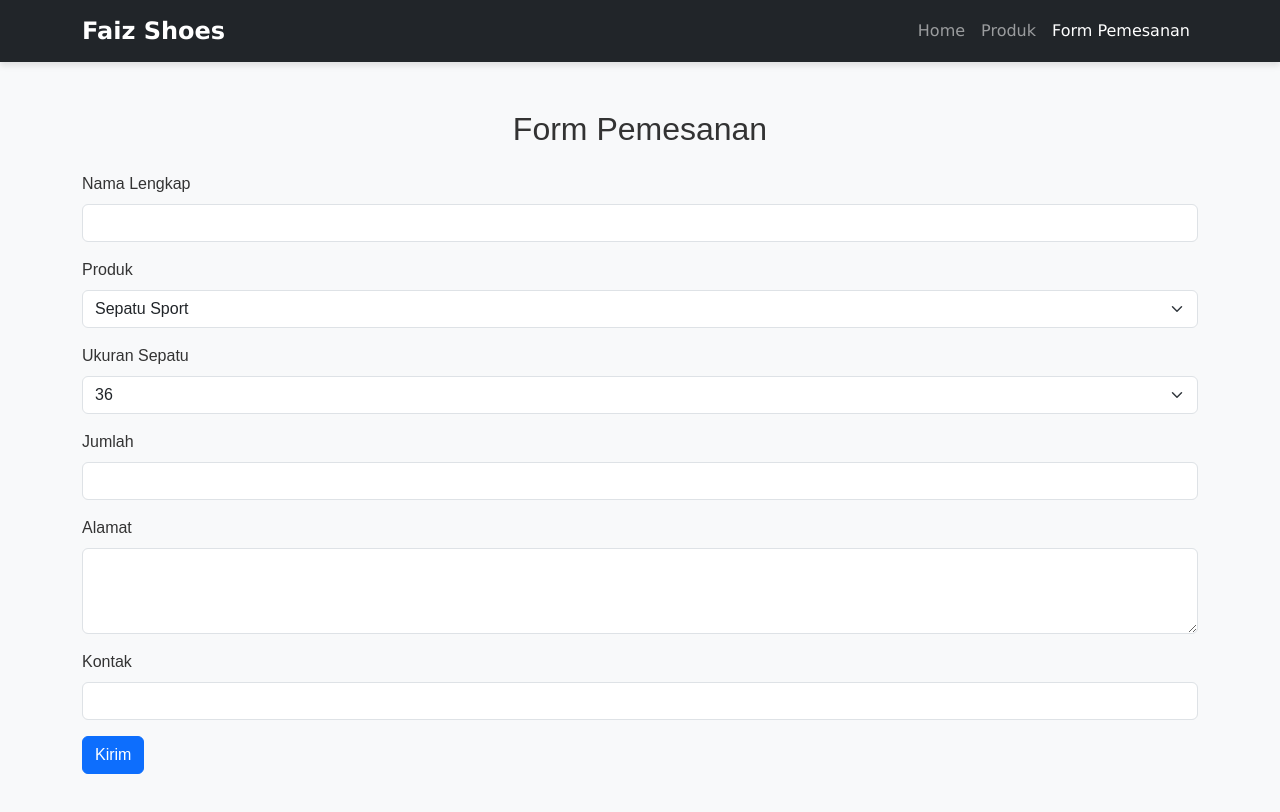
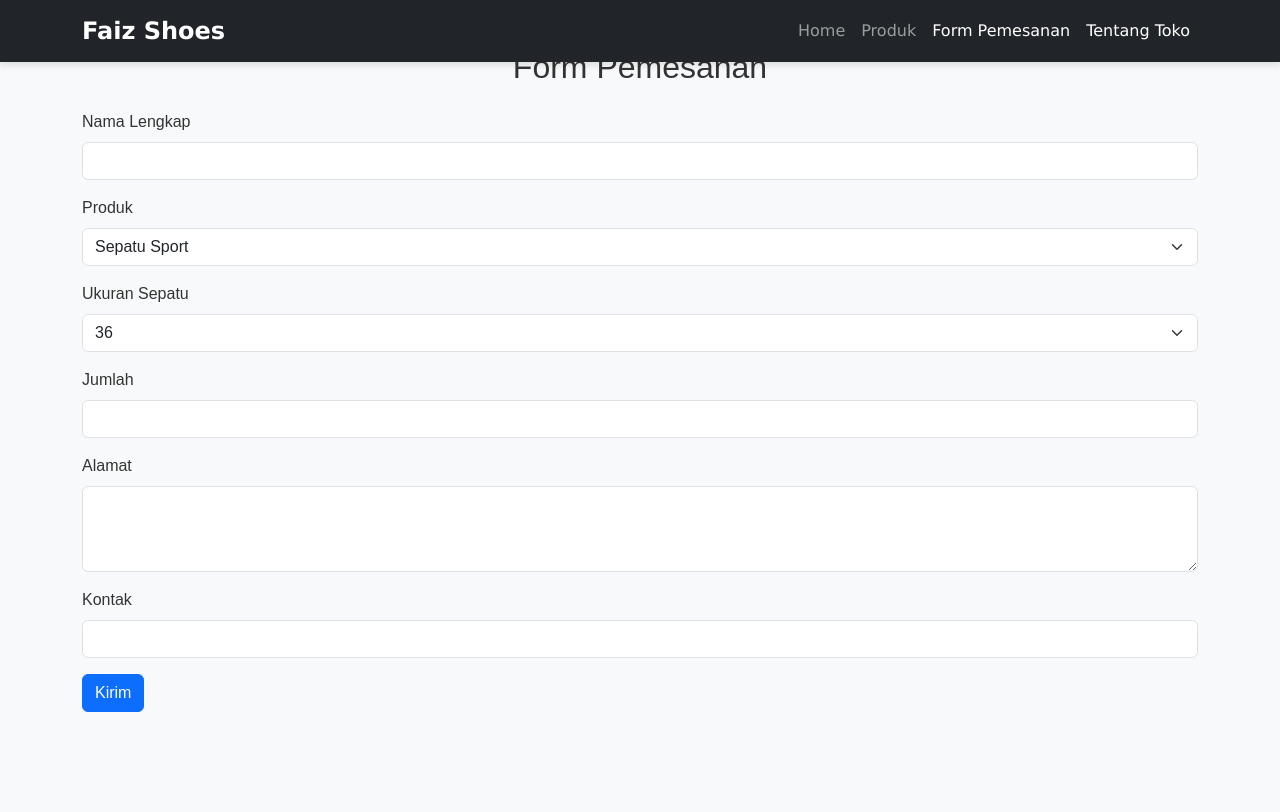
Before and after one commit to Faiz14-uii/Laprak-4, a plain HTML site: page formpembelian.html in a window 1280 px wide. Drawn offline with nearby package versions, Linux system fonts and the light colour scheme.

Commit message:
Update formpembelian.html

```diff
--- a/formpembelian.html
+++ b/formpembelian.html
@@ -9,7 +9,7 @@
   </head>
   <body>
     <!-- Navbar -->
-    <nav class="navbar navbar-expand-lg navbar-dark bg-dark">
+    <nav class="navbar navbar-expand-lg navbar-dark bg-dark fixed-top">
       <div class="container">
         <a class="navbar-brand" href="#">Faiz Shoes</a>
         <button class="navbar-toggler" type="button" data-bs-toggle="collapse" data-bs-target="#navbarNav" aria-controls="navbarNav" aria-expanded="false" aria-label="Toggle navigation">
@@ -20,6 +20,7 @@
             <li class="nav-item"><a class="nav-link" href="index.html">Home</a></li>
             <li class="nav-item"><a class="nav-link" href="produk.html">Produk</a></li>
             <li class="nav-item"><a class="nav-link active" href="formpembelian.html">Form Pemesanan</a></li>
+            <li class="nav-item"><a class="nav-link active" href="tentangtoko.html">Tentang Toko</a></li>
           </ul>
         </div>
       </div>
```
